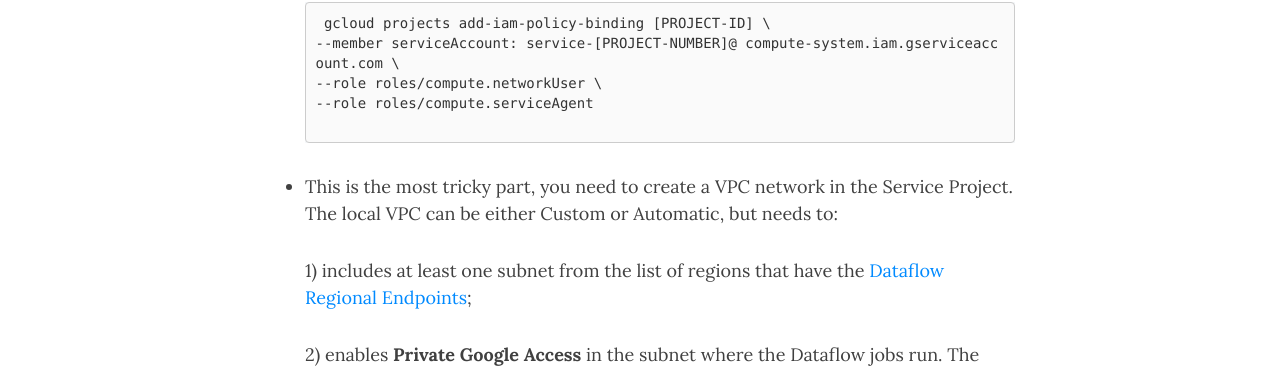
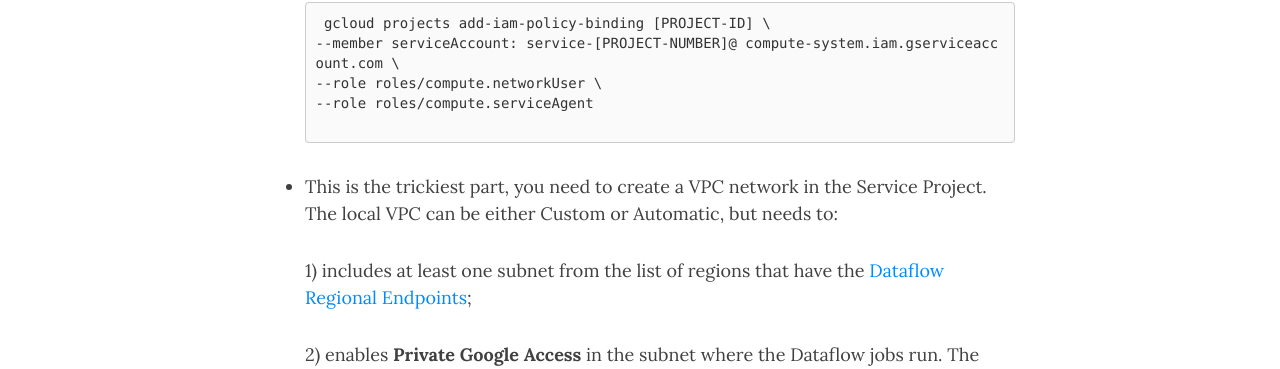
Before and after one commit to stonefl/stonefl.github.io, a Jekyll site: the page built from _posts/2020-01-15-run-dataflow-jobs-in-a-shared-vpc-on-gcp.md, in a window 1280 px wide and 900 px high, scrolled down 4171 px. Shown: the part 85-454 px from the top of the window. Built offline with Jekyll 4.4.1, drawn with Linux system fonts in a browser that asks for light colours; nearby versions of some CDN libraries; comment, search, counter and statistics services are not loaded.

Commit message:
Update 2020-01-15-run-dataflow-jobs-in-a-shared-vpc-on-gcp.md

````diff
--- a/_posts/2020-01-15-run-dataflow-jobs-in-a-shared-vpc-on-gcp.md
+++ b/_posts/2020-01-15-run-dataflow-jobs-in-a-shared-vpc-on-gcp.md
@@ -85,7 +85,7 @@
   --role roles/compute.serviceAgent
 
    ```
-- This is the most tricky part, you need to create a VPC network in the Service Project. The local VPC can be either Custom or Automatic, but needs to:
+- This is the trickiest part, you need to create a VPC network in the Service Project. The local VPC can be either Custom or Automatic, but needs to:
 
    1) includes at least one subnet from the list of regions that have the [Dataflow Regional Endpoints](https://cloud.google.com/dataflow/docs/concepts/regional-endpoints);
 
````
